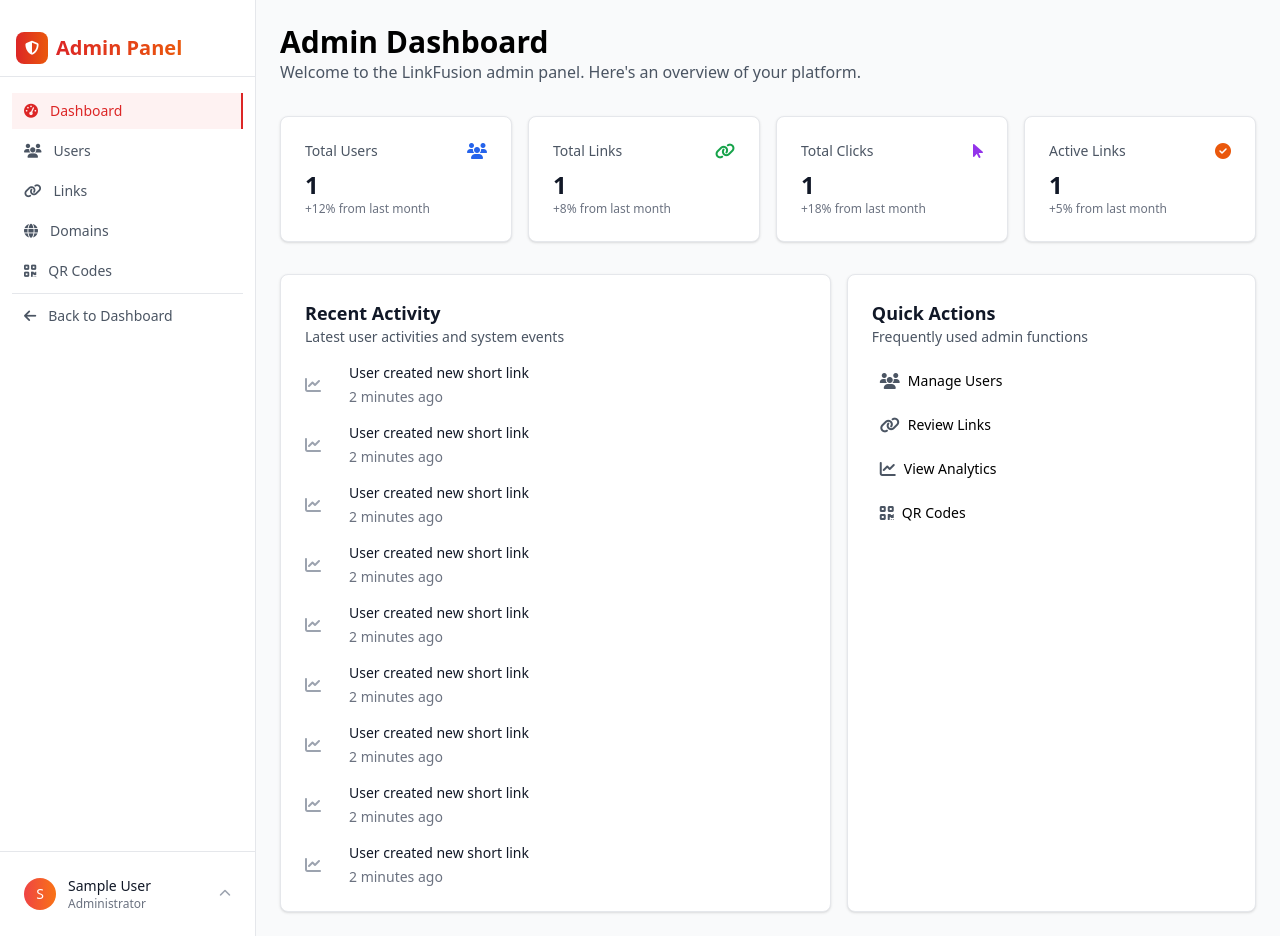
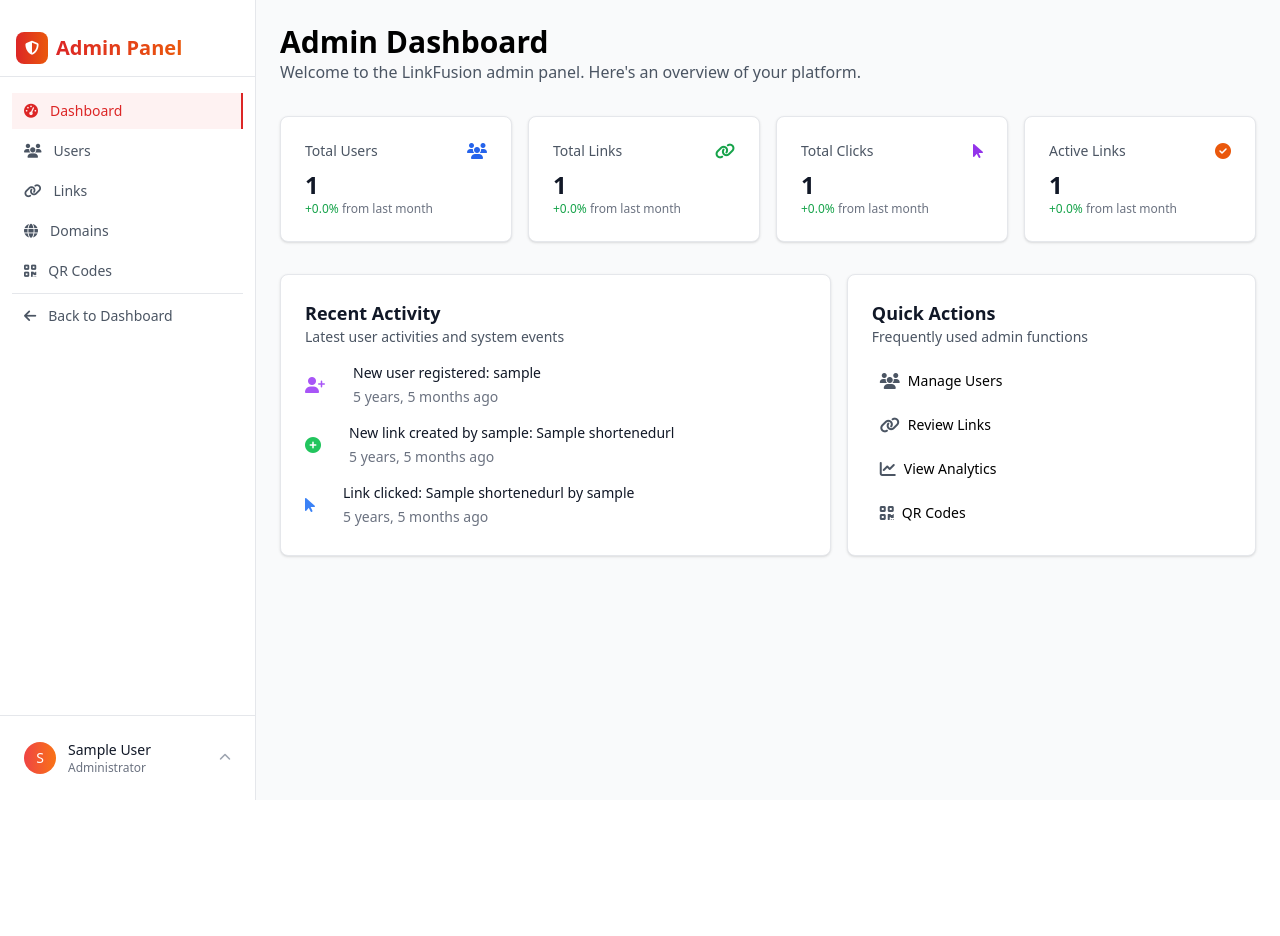
Before and after one commit to YasinzHyper/link-fusion, a Django app: page /admin/ in a window 1280 px wide. After the commit the page ends 800 px from the top, so only its background shows below. Run offline with Django 3.2, Linux system fonts and the light colour scheme; a user stored in the database is signed in; tables that the repository leaves empty hold one stand-in row (values such as "Sample post"); some libraries are stand-ins or nearby versions.

Commit message:
Enhance domain validation to allow localhost with optional port and update error messages. Improve admin dashboard to display growth statistics and recent activities. Refactor logout links to use form submission for better security.

```diff
--- a/core/models.py
+++ b/core/models.py
@@ -46,13 +46,19 @@ class Domain(models.Model):
         # Remove protocol if present
         domain_name = self.name.replace('http://', '').replace('https://', '')
 
-        # Basic domain validation
+        # Allow localhost with optional port
+        localhost_pattern = r'^localhost(:\d+)?$'
+        if re.match(localhost_pattern, domain_name):
+            self.name = domain_name
+            return
+
+        # Basic domain validation for regular domains
         domain_regex = re.compile(
             r'^(?:[a-zA-Z0-9](?:[a-zA-Z0-9-]{0,61}[a-zA-Z0-9])?\.)+[a-zA-Z]{2,}$'
         )
 
         if not domain_regex.match(domain_name):
-            raise ValidationError('Please enter a valid domain name (e.g., example.com)')
+            raise ValidationError('Please enter a valid domain name (e.g., example.com or localhost:8001)')
 
         self.name = domain_name
 
--- a/core/views.py
+++ b/core/views.py
@@ -505,19 +505,86 @@ class AdminDashboardView(UserPassesTestMixin, TemplateView):
         return self.request.user.is_staff
 
     def get_context_data(self, **kwargs):
+        from datetime import datetime, timedelta
+
         context = super().get_context_data(**kwargs)
 
-        # Admin statistics
+        # Current date and last month
+        now = datetime.now()
+        last_month = now - timedelta(days=30)
+
+        # Current statistics
         total_users = UserProfile.objects.count()
         total_links = ShortenedURL.objects.count()
         total_clicks = Click.objects.count()
         active_links = ShortenedURL.objects.filter(is_active=True).count()
+
+        # Previous month statistics for growth calculation
+        users_last_month = UserProfile.objects.filter(created_at__lte=last_month).count()
+        links_last_month = ShortenedURL.objects.filter(created_at__lte=last_month).count()
+        clicks_last_month = Click.objects.filter(clicked_at__lte=last_month).count()
+        active_links_last_month = ShortenedURL.objects.filter(
+            created_at__lte=last_month,
+            is_active=True
+        ).count()
+
+        # Calculate growth percentages
+        def calculate_growth(current, previous):
+            if previous == 0:
+                return 100.0 if current > 0 else 0.0
+            return ((current - previous) / previous) * 100
+
+        users_growth = calculate_growth(total_users, users_last_month)
+        links_growth = calculate_growth(total_links, links_last_month)
+        clicks_growth = calculate_growth(total_clicks, clicks_last_month)
+        active_links_growth = calculate_growth(active_links, active_links_last_month)
+
+        # Recent activities - combine different activities
+        recent_activities = []
+
+        # Recent user registrations
+        recent_users = UserProfile.objects.select_related('user').order_by('-created_at')[:5]
+        for profile in recent_users:
+            recent_activities.append({
+                'activity_type': 'user_registered',
+                'description': f"New user registered: {profile.user.username}",
+                'created_at': profile.created_at
+            })
+
+        # Recent link creations
+        recent_links = ShortenedURL.objects.select_related('user').order_by('-created_at')[:5]
+        for link in recent_links:
+            user_name = link.user.username if link.user else 'Anonymous'
+            recent_activities.append({
+                'activity_type': 'link_created',
+                'description': f"New link created by {user_name}: {link.title or link.short_code}",
+                'created_at': link.created_at
+            })
+
+        # Recent clicks
+        recent_clicks = Click.objects.select_related('url', 'url__user').order_by('-clicked_at')[:5]
+        for click in recent_clicks:
+            user_name = click.url.user.username if click.url.user else 'Anonymous'
+            recent_activities.append({
+                'activity_type': 'link_clicked',
+                'description': f"Link clicked: {click.url.title or click.url.short_code} by {user_name}",
+                'created_at': click.clicked_at
+            })
+
+        # Sort all activities by date and take the most recent 10
+        recent_activities.sort(key=lambda x: x['created_at'], reverse=True)
+        recent_activities = recent_activities[:10]
 
         context.update({
             'total_users': total_users,
             'total_links': total_links,
             'total_clicks': total_clicks,
             'active_links': active_links,
+            'users_growth': users_growth,
+            'links_growth': links_growth,
+            'clicks_growth': clicks_growth,
+            'active_links_growth': active_links_growth,
+            'recent_activities': recent_activities,
         })
         return context
 
--- a/templates/core/admin/admin_dashboard.html
+++ b/templates/core/admin/admin_dashboard.html
@@ -21,8 +21,14 @@
                 <h3 class="text-sm font-medium text-gray-600">Total Users</h3>
                 <i class="fas fa-users text-blue-600"></i>
             </div>
-            <div class="text-2xl font-bold text-gray-900">{{ total_users|default:"12,456" }}</div>
-            <p class="text-xs text-gray-500">+12% from last month</p>
+            <div class="text-2xl font-bold text-gray-900">{{ total_users|default:0|floatformat:0 }}</div>
+            <p class="text-xs text-gray-500">
+                {% if users_growth >= 0 %}
+                    <span class="text-green-600">+{{ users_growth|floatformat:1 }}%</span> from last month
+                {% else %}
+                    <span class="text-red-600">{{ users_growth|floatformat:1 }}%</span> from last month
+                {% endif %}
+            </p>
         </div>
 
         <div class="bg-white p-6 rounded-lg shadow border">
@@ -30,8 +36,14 @@
                 <h3 class="text-sm font-medium text-gray-600">Total Links</h3>
                 <i class="fas fa-link text-green-600"></i>
             </div>
-            <div class="text-2xl font-bold text-gray-900">{{ total_links|default:"1,234,567" }}</div>
-            <p class="text-xs text-gray-500">+8% from last month</p>
+            <div class="text-2xl font-bold text-gray-900">{{ total_links|default:0|floatformat:0 }}</div>
+            <p class="text-xs text-gray-500">
+                {% if links_growth >= 0 %}
+                    <span class="text-green-600">+{{ links_growth|floatformat:1 }}%</span> from last month
+                {% else %}
+                    <span class="text-red-600">{{ links_growth|floatformat:1 }}%</span> from last month
+                {% endif %}
+            </p>
         </div>
 
         <div class="bg-white p-6 rounded-lg shadow border">
@@ -39,8 +51,14 @@
                 <h3 class="text-sm font-medium text-gray-600">Total Clicks</h3>
                 <i class="fas fa-mouse-pointer text-purple-600"></i>
             </div>
-            <div class="text-2xl font-bold text-gray-900">{{ total_clicks|default:"5,678,901" }}</div>
-            <p class="text-xs text-gray-500">+18% from last month</p>
+            <div class="text-2xl font-bold text-gray-900">{{ total_clicks|default:0|floatformat:0 }}</div>
+            <p class="text-xs text-gray-500">
+                {% if clicks_growth >= 0 %}
+                    <span class="text-green-600">+{{ clicks_growth|floatformat:1 }}%</span> from last month
+                {% else %}
+                    <span class="text-red-600">{{ clicks_growth|floatformat:1 }}%</span> from last month
+                {% endif %}
+            </p>
         </div>
 
         <div class="bg-white p-6 rounded-lg shadow border">
@@ -48,8 +66,14 @@
                 <h3 class="text-sm font-medium text-gray-600">Active Links</h3>
                 <i class="fas fa-check-circle text-orange-600"></i>
             </div>
-            <div class="text-2xl font-bold text-gray-900">{{ active_links|default:"987,654" }}</div>
-            <p class="text-xs text-gray-500">+5% from last month</p>
+            <div class="text-2xl font-bold text-gray-900">{{ active_links|default:0|floatformat:0 }}</div>
+            <p class="text-xs text-gray-500">
+                {% if active_links_growth >= 0 %}
+                    <span class="text-green-600">+{{ active_links_growth|floatformat:1 }}%</span> from last month
+                {% else %}
+                    <span class="text-red-600">{{ active_links_growth|floatformat:1 }}%</span> from last month
+                {% endif %}
+            </p>
         </div>
     </div>
 
@@ -62,19 +86,34 @@
                 <p class="text-sm text-gray-600">Latest user activities and system events</p>
             </div>
             <div class="space-y-4">
-                {% for activity in recent_activities|default:"1,2,3,4,5"|make_list %}
+                {% if recent_activities %}
+                    {% for activity in recent_activities %}
                     <div class="flex items-center">
+                        {% if activity.activity_type == 'link_created' %}
+                            <i class="fas fa-plus-circle text-green-500 mr-3"></i>
+                        {% elif activity.activity_type == 'link_clicked' %}
+                            <i class="fas fa-mouse-pointer text-blue-500 mr-3"></i>
+                        {% elif activity.activity_type == 'user_registered' %}
+                            <i class="fas fa-user-plus text-purple-500 mr-3"></i>
+                        {% else %}
                             <i class="fas fa-chart-line text-gray-400 mr-3"></i>
+                        {% endif %}
                         <div class="ml-4 space-y-1">
                             <p class="text-sm font-medium text-gray-900">
-                            User created new short link
+                                {{ activity.description|default:"System activity" }}
                             </p>
                             <p class="text-sm text-gray-500">
-                            2 minutes ago
+                                {{ activity.created_at|timesince }} ago
                             </p>
                         </div>
                     </div>
                     {% endfor %}
+                {% else %}
+                    <div class="text-center py-8">
+                        <i class="fas fa-chart-line text-gray-300 text-3xl mb-2"></i>
+                        <p class="text-sm text-gray-500">No recent activity to display</p>
+                    </div>
+                {% endif %}
             </div>
         </div>
 
--- a/templates/core/admin/admin_layout.html
+++ b/templates/core/admin/admin_layout.html
@@ -97,10 +97,13 @@
                             Settings
                         </a>
                         <div class="border-t border-gray-100"></div>
-                        <a href="{% url 'users:logout' %}" class="flex items-center px-3 py-2 text-sm text-red-600 hover:bg-red-50 transition-colors">
-                            <i class="fas fa-sign-out-alt mr-2"></i>
-                            Sign Out
-                        </a>
+                        <form action="{% url 'users:logout' %}" method="post">
+                            {% csrf_token %}
+                            <button type="submit" class="flex items-center w-full text-left px-3 py-2 text-sm text-red-600 hover:bg-red-50 transition-colors">
+                                <i class="fas fa-sign-out-alt mr-2 text-gray-400"></i>
+                                Sign Out
+                            </button>
+                        </form>
                     </div>
                 </div>
             </div>
```
Also changed, not shown: core/forms.py (+9 -2 lines), templates/core/dashboard/dashboard_layout.html (+7 -4 lines), README.md (added), 6 other files. Lines whose indentation alone changed are shown as unchanged.
